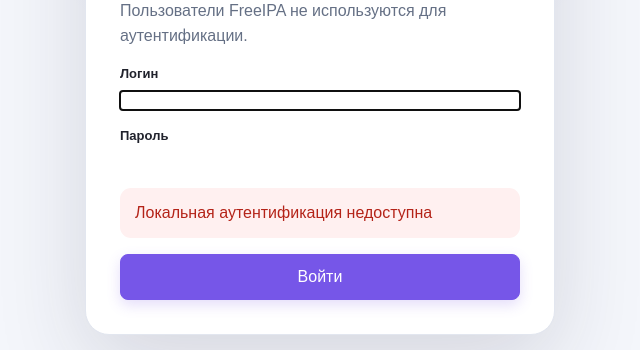
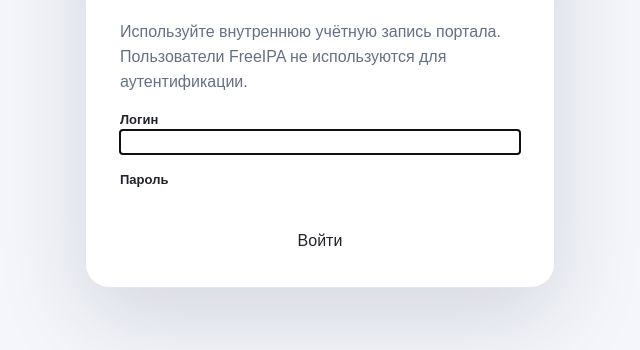
Before and after one commit to askarahodov/freeipa-admin-dashboard-source, a Next.js app: page /login in a window 1280 px wide. Shown: the part 344-694 px from the top of the page, without its empty margins (320-960 px from the left). Built offline with nearby package versions, Linux system fonts and the light colour scheme; no server answers.

Commit message:
ui: apply design-system form controls

```diff
--- a/app/FreeIpaGroupMemberBrowser.tsx
+++ b/app/FreeIpaGroupMemberBrowser.tsx
@@ -222,12 +222,12 @@ export default function FreeIpaGroupMemberBrowser() {
       <button className="secondary" disabled={loading} onClick={() => void load()}>{loading ? "Обновление…" : "Обновить"}</button>
     </div>
 
-    <form className="freeipa-group-member-query" onSubmit={(event) => { event.preventDefault(); setFilter({ q: draft }); }}>
-      <label className="freeipa-group-member-search"><span>Поиск</span><input value={draft} onChange={(event) => setDraft(event.target.value)} placeholder="Логин, имя или email" /></label>
-      <label><span>Статус</span><select value={query.status} onChange={(event) => setFilter({ status: event.target.value as FreeIpaGroupMemberStatus })}><option value="all">Все</option><option value="active">Активные</option><option value="disabled">Отключённые</option><option value="unknown">Без карточки</option></select></label>
-      <label><span>Сортировка</span><select value={query.sort} onChange={(event) => setFilter({ sort: event.target.value as FreeIpaGroupMemberSort })}><option value="uid">Логин</option><option value="name">Имя</option><option value="email">Email</option><option value="status">Статус</option></select></label>
-      <button type="button" className="secondary freeipa-group-member-direction" onClick={() => setFilter({ direction: query.direction === "asc" ? "desc" : "asc" })}>{query.direction === "asc" ? "↑ По возрастанию" : "↓ По убыванию"}</button>
-      <button className="primary" type="submit">Найти</button>
+<form className="freeipa-group-member-query" onSubmit={(event) => { event.preventDefault(); setFilter({ q: draft }); }}>
+        <div className="ds-field"><label className="ds-field-label">Поиск</label><input value={draft} onChange={(event) => setDraft(event.target.value)} placeholder="Логин, имя или email" /></div>
+        <div className="ds-field"><label className="ds-field-label">Статус</label><select value={query.status} onChange={(event) => setFilter({ status: event.target.value as FreeIpaGroupMemberStatus })}><option value="all">Все</option><option value="active">Активные</option><option value="disabled">Отключённые</option><option value="unknown">Без карточки</option></select></div>
+        <div className="ds-field"><label className="ds-field-label">Сортировка</label><select value={query.sort} onChange={(event) => setFilter({ sort: event.target.value as FreeIpaGroupMemberSort })}><option value="uid">Логин</option><option value="name">Имя</option><option value="email">Email</option><option value="status">Статус</option></select></div>
+        <button type="button" className="secondary freeipa-group-member-direction" onClick={() => setFilter({ direction: query.direction === "asc" ? "desc" : "asc" })}>{query.direction === "asc" ? "↑ По возрастанию" : "↓ По убыванию"}</button>
+        <button className="primary" type="submit">Найти</button>
     </form>
 
     {error && <div className="freeipa-group-member-state error"><span>{error}</span><button className="secondary" onClick={() => void load()}>Повторить</button></div>}
--- a/app/SettingsLifecycleWizard.tsx
+++ b/app/SettingsLifecycleWizard.tsx
@@ -311,14 +311,14 @@ export default function SettingsLifecycleWizard() {
           {fieldVisible("demoMode") && <section><div className="settings-lifecycle-title"><h3>Общие</h3><SourceControl name="demoMode" field={effective.fields.demoMode} selected={resetSet.has("demoMode")} disabled={disabled} onToggle={toggleReset} /></div><label className={`ds-checkbox ${resetSet.has("demoMode") ? "reset-pending" : ""}`}><input type="checkbox" checked={form.demoMode} disabled={disabled || resetSet.has("demoMode")} onChange={(event) => updateField("demoMode", event.target.checked)} /><span><strong>Демо-режим</strong></span></label><span className="ds-field-helper">{resetSet.has("demoMode") ? `После применения: ${effective.fields.demoMode.fallbackSource === "environment" ? "ENV" : "DEFAULT"}` : "Не выполнять реальные вызовы FreeIPA и XYOps"}</span></section>}
           {(["ipaUrl", "ipaUsername", "ipaPassword"] as SettingField[]).some(fieldVisible) && <section>
             <div className="settings-lifecycle-title"><h3>FreeIPA</h3></div>
-            {fieldVisible("ipaUrl") && <label className="ds-field"><label>Адрес сервера</label><input value={form.ipaUrl} disabled={disabled || resetSet.has("ipaUrl")} onChange={(event) => updateField("ipaUrl", event.target.value)} /></label>}
-            {fieldVisible("ipaUsername") && <label className="ds-field"><label>Service account</label><input value={form.ipaUsername} disabled={disabled || resetSet.has("ipaUsername")} onChange={(event) => updateField("ipaUsername", event.target.value)} /></label>}
-            {fieldVisible("ipaPassword") && <label className="ds-field"><label>Новый пароль<SourceControl name="ipaPassword" field={effective.fields.ipaPassword} selected={resetSet.has("ipaPassword")} disabled={disabled} onToggle={toggleReset} /></label><input className="ds-input" type="password" value={form.ipaPassword} disabled={disabled || resetSet.has("ipaPassword")} onChange={(event) => updateField("ipaPassword", event.target.value)} placeholder={effective.settings.freeipa.passwordConfigured ? "Сохранён — заполните только для замены" : "Не настроен"} autoComplete="new-password" /></label>}
+            {fieldVisible("ipaUrl") && <div className="ds-field"><label className="ds-field-label">Адрес сервера</label><input className="ds-input" value={form.ipaUrl} disabled={disabled || resetSet.has("ipaUrl")} onChange={(event) => updateField("ipaUrl", event.target.value)} /></div>}
+            {fieldVisible("ipaUsername") && <div className="ds-field"><label className="ds-field-label">Service account</label><input className="ds-input" value={form.ipaUsername} disabled={disabled || resetSet.has("ipaUsername")} onChange={(event) => updateField("ipaUsername", event.target.value)} /></div>}
+            {fieldVisible("ipaPassword") && <div className="ds-field"><label className="ds-field-label">Новый пароль<SourceControl name="ipaPassword" field={effective.fields.ipaPassword} selected={resetSet.has("ipaPassword")} disabled={disabled} onToggle={toggleReset} /></label><input className="ds-input" type="password" value={form.ipaPassword} disabled={disabled || resetSet.has("ipaPassword")} onChange={(event) => updateField("ipaPassword", event.target.value)} placeholder={effective.settings.freeipa.passwordConfigured ? "Сохранён — заполните только для замены" : "Не настроен"} autoComplete="new-password" /></div>}
           </section>}
           {(["xyopsUrl", "xyopsApiKey"] as SettingField[]).some(fieldVisible) && <section>
             <div className="settings-lifecycle-title"><h3>XYOps</h3></div>
-            {fieldVisible("xyopsUrl") && <label className="ds-field"><label>Адрес XYOps</label><input className="ds-input" value={form.xyopsUrl} disabled={disabled || resetSet.has("xyopsUrl")} onChange={(event) => updateField("xyopsUrl", event.target.value)} /></label>}
-            {fieldVisible("xyopsApiKey") && <label className="ds-field"><label>Новый API key<SourceControl name="xyopsApiKey" field={effective.fields.xyopsApiKey} selected={resetSet.has("xyopsApiKey")} disabled={disabled} onToggle={toggleReset} /></label><input className="ds-input" type="password" value={form.xyopsApiKey} disabled={disabled || resetSet.has("xyopsApiKey")} onChange={(event) => updateField("xyopsApiKey", event.target.value)} placeholder={effective.settings.xyops.apiKeyConfigured ? "Сохранён — заполните только для замены" : "Не настроен"} autoComplete="new-password" /></label>}
+            {fieldVisible("xyopsUrl") && <div className="ds-field"><label className="ds-field-label">Адрес XYOps</label><input className="ds-input" value={form.xyopsUrl} disabled={disabled || resetSet.has("xyopsUrl")} onChange={(event) => updateField("xyopsUrl", event.target.value)} /></div>}
+            {fieldVisible("xyopsApiKey") && <div className="ds-field"><label className="ds-field-label">Новый API key<SourceControl name="xyopsApiKey" field={effective.fields.xyopsApiKey} selected={resetSet.has("xyopsApiKey")} disabled={disabled} onToggle={toggleReset} /></label><input className="ds-input" type="password" value={form.xyopsApiKey} disabled={disabled || resetSet.has("xyopsApiKey")} onChange={(event) => updateField("xyopsApiKey", event.target.value)} placeholder={effective.settings.xyops.apiKeyConfigured ? "Сохранён — заполните только для замены" : "Не настроен"} autoComplete="new-password" /></div>}
           </section>}
         </div>
         {draft ? <div className="settings-draft-review">
--- a/app/login/page.tsx
+++ b/app/login/page.tsx
@@ -54,22 +54,16 @@ export default function LoginPage() {
         <p>Используйте внутреннюю учётную запись портала. Пользователи FreeIPA не используются для аутентификации.</p>
 
         {setupRequired && (
-          <div className="local-auth-warning">
-            Первый администратор ещё не создан. Задайте <code>PORTAL_BOOTSTRAP_ADMIN_USERNAME</code> и <code>PORTAL_BOOTSTRAP_ADMIN_PASSWORD</code> в <code>.env</code>, затем перезапустите контейнер.
+          <div className="ds-field-group ds-field-error">
+            <span className="ds-field-helper">⚠</span>
+            <div><strong className="ds-field-error-title">Требуется настройка администратора</strong><p>Первый администратор ещё не создан. Задайте <code>PORTAL_BOOTSTRAP_ADMIN_USERNAME</code> и <code>PORTAL_BOOTSTRAP_ADMIN_PASSWORD</code> в <code>.env</code>, затем перезапустите контейнер.</p></div>
           </div>
         )}
 
-        <label>
-          Логин
-          <input autoFocus autoComplete="username" value={username} onChange={(event) => setUsername(event.target.value)} required />
-        </label>
-        <label>
-          Пароль
-          <input type="password" autoComplete="current-password" value={password} onChange={(event) => setPassword(event.target.value)} required />
-        </label>
+        <div className="ds-field"><label className="ds-field-label">Логин</label><input className="ds-input" autoFocus autoComplete="username" value={username} onChange={(event) => setUsername(event.target.value)} required /></div>
+        <div className="ds-field"><label className="ds-field-label">Пароль</label><input className="ds-input" type="password" autoComplete="current-password" value={password} onChange={(event) => setPassword(event.target.value)} required /></div>
 
-        {error && <div className="local-auth-error">{error}</div>}
-        <button className="primary" disabled={loading || checking || setupRequired}>
+        <button className="ds-btn ds-btn-primary" disabled={loading || checking || setupRequired}>
           {checking ? "Проверка…" : loading ? "Вход…" : "Войти"}
         </button>
       </form>
```
Also changed, not shown: app/FreeIpaUserBrowser.tsx (+1 -10 lines), app/OperationExplorer.tsx (+8 -8 lines).
